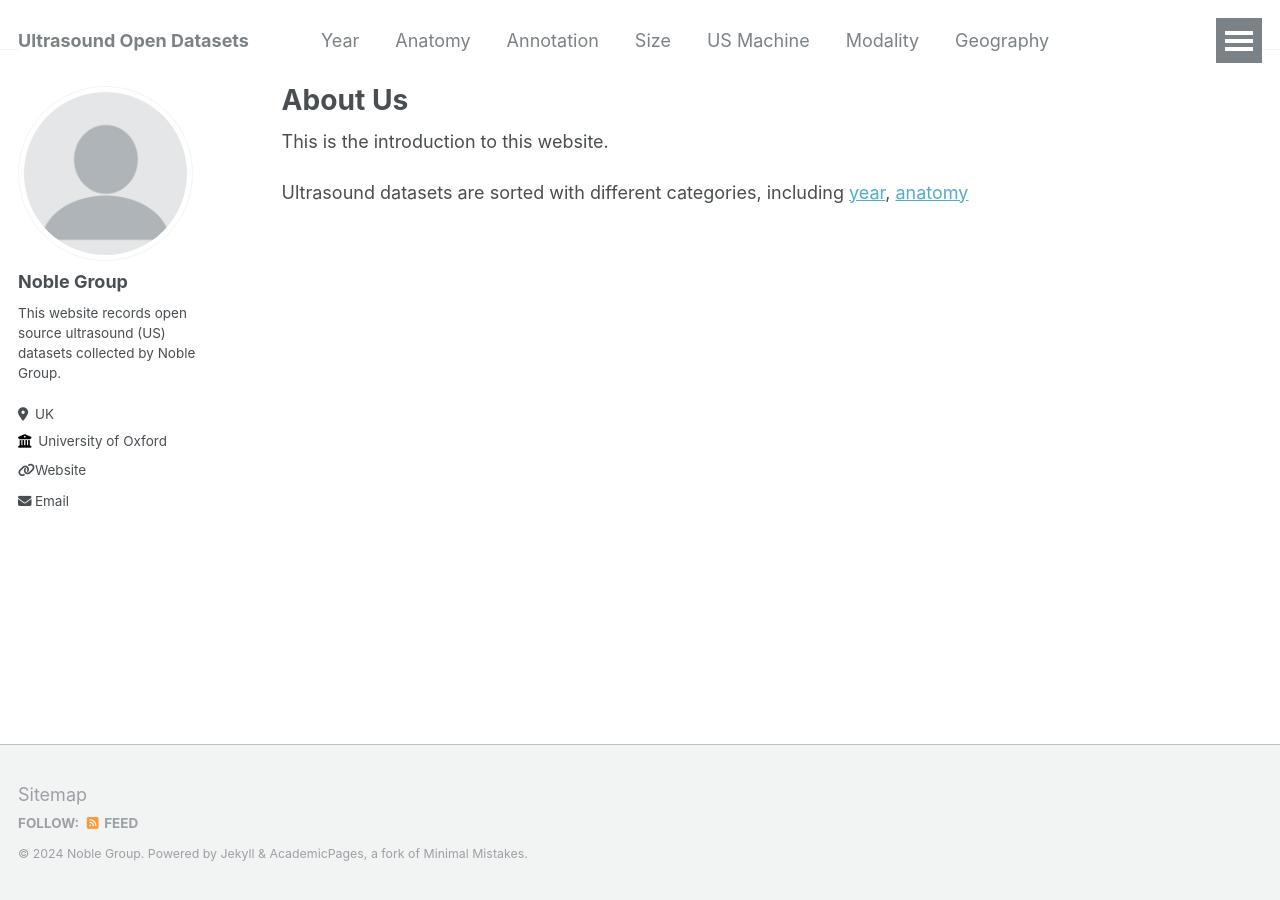
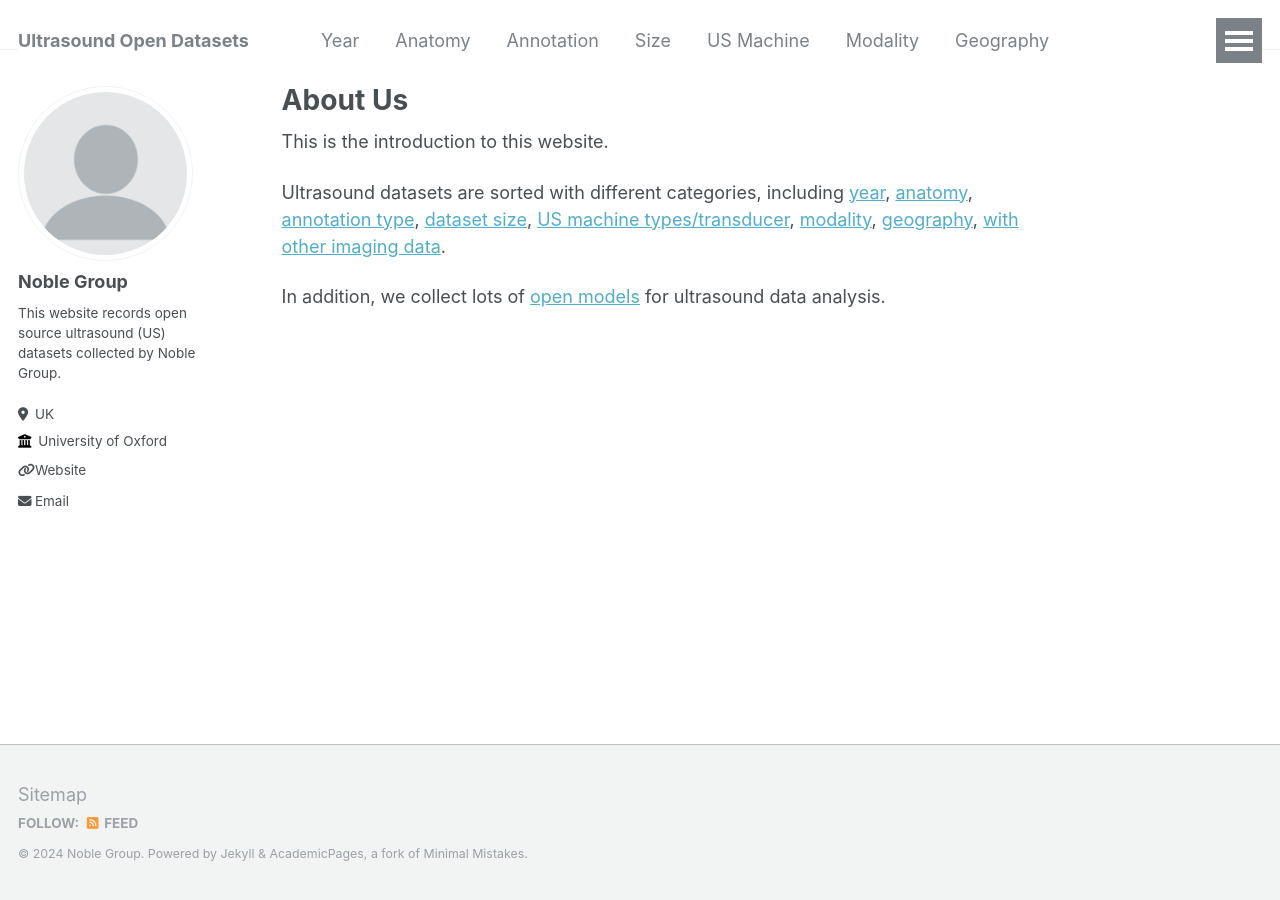
Before and after one commit to USdata-NobleGroup/USdata-NobleGroup.github.io, a Jekyll site: the page built from _pages/about.md, in a window 1280 px wide. Built offline with Jekyll 4.4.1, drawn with Linux system fonts in a browser that asks for light colours.

Commit message:
Update about.md

```diff
--- a/_pages/about.md
+++ b/_pages/about.md
@@ -9,4 +9,14 @@ redirect_from:
 
 This is the introduction to this website.
 
-Ultrasound datasets are sorted with different categories, including <a href="[https://usdata-noblegroup.github.io/year/](https://usdata-noblegroup.github.io/year/)" target="_blank">year</a>, <a href="[[https://guo-xiaoqing.github.io/research/](https://usdata-noblegroup.github.io/anatomy/)](https://usdata-noblegroup.github.io/anatomy/)" target="_blank">anatomy</a>
+Ultrasound datasets are sorted with different categories, including
+<a href="https://usdata-noblegroup.github.io/year/" target="_blank">year</a>,
+<a href="https://usdata-noblegroup.github.io/anatomy/" target="_blank">anatomy</a>,
+<a href="https://usdata-noblegroup.github.io/annotation/" target="_blank">annotation type</a>,
+<a href="https://usdata-noblegroup.github.io/size/" target="_blank">dataset size</a>,
+<a href="https://usdata-noblegroup.github.io/us-machine/" target="_blank">US machine types/transducer</a>,
+<a href="https://usdata-noblegroup.github.io/modality/" target="_blank">modality</a>,
+<a href="https://usdata-noblegroup.github.io/geography/" target="_blank">geography</a>,
+<a href="https://usdata-noblegroup.github.io/others/" target="_blank">with other imaging data</a>.
+
+In addition, we collect lots of <a href="https://usdata-noblegroup.github.io/open-model/" target="_blank">open models</a> for ultrasound data analysis.
```
